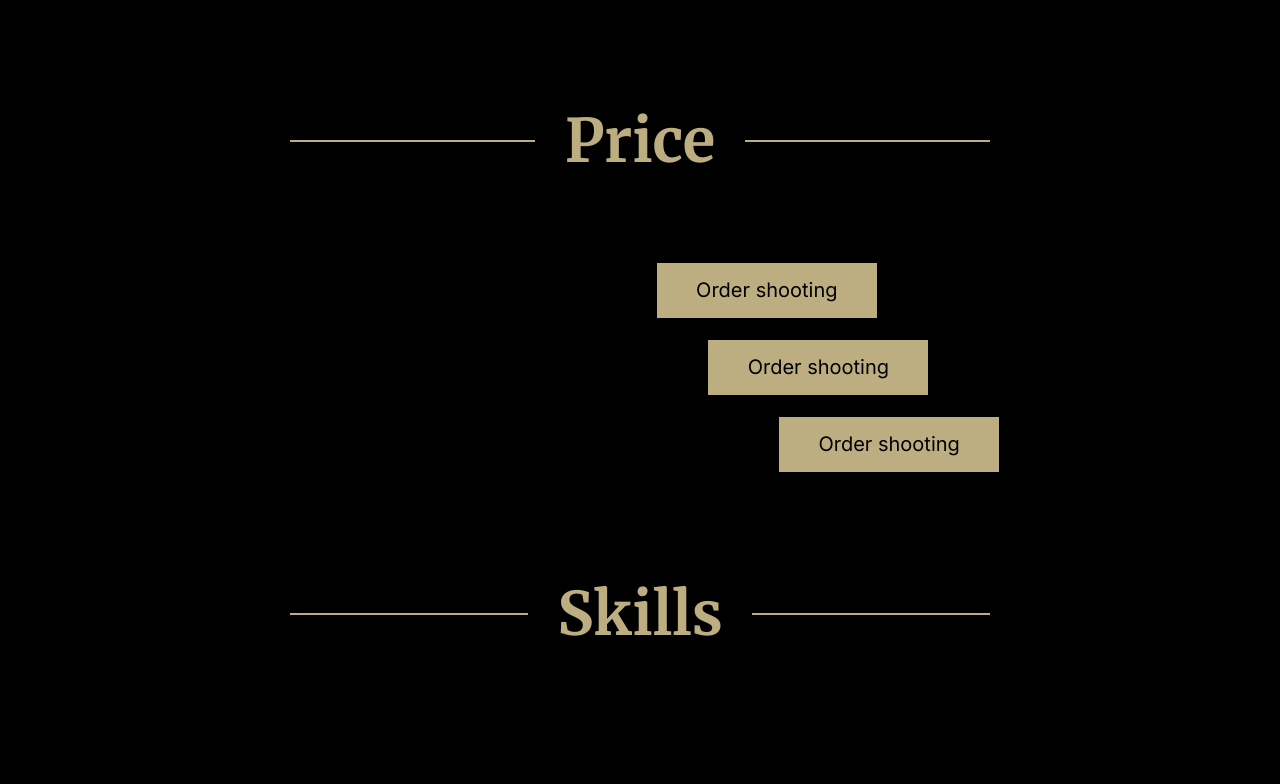
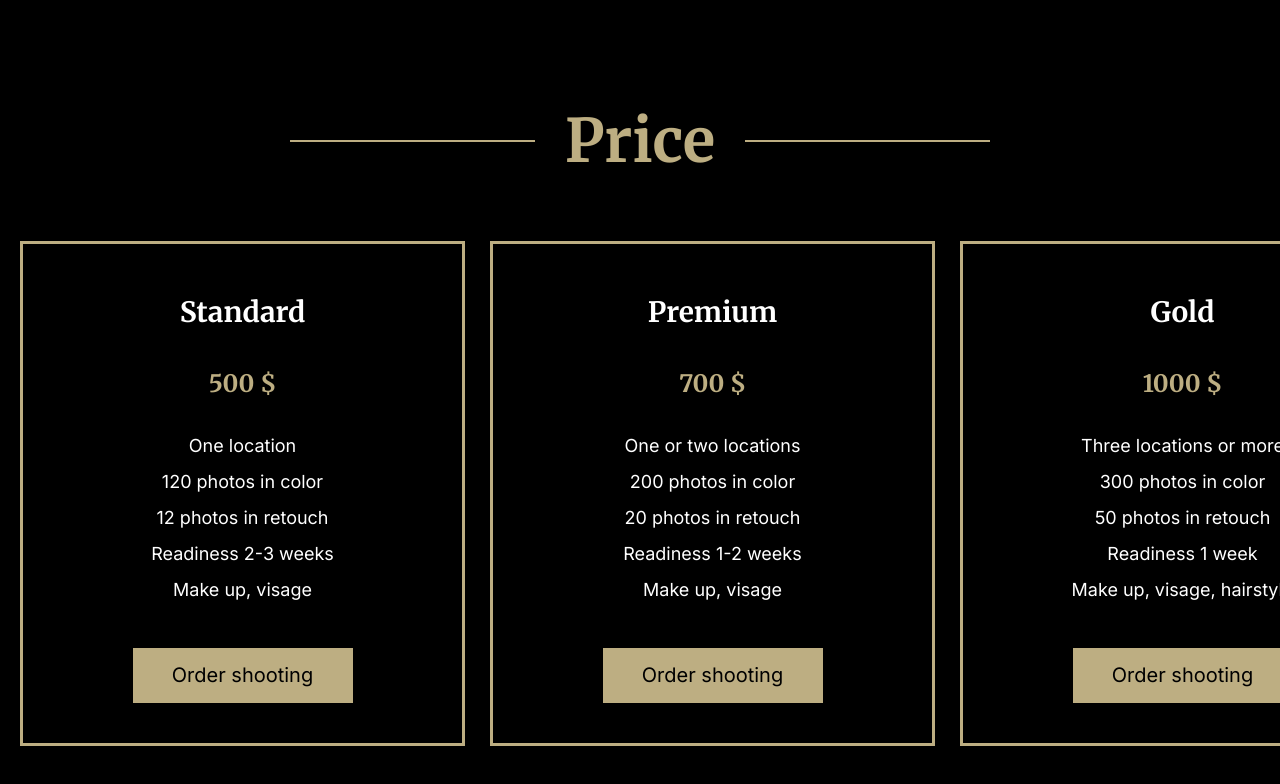
Before and after one commit to OlgaShebeda/image-galery, a plain HTML site: page portfolio/index.html in a window 1280 px wide. Shown: the part 3847-4631 px from the top of the page. Before the commit the page ends 4561 px from the top, so only its background shows below. Drawn offline with Linux system fonts and the light colour scheme.

Commit message:
feat: ending price section

```diff
--- a/portfolio/index.html
+++ b/portfolio/index.html
@@ -165,9 +165,7 @@
             </section>
 
             <section class="section" id="contacts">
-                <div class="title">
-                    <h2 class="section-title">Skills</h2>
-                </div>
+
             </section>
         </div>
 
--- a/portfolio/style.css
+++ b/portfolio/style.css
@@ -445,6 +445,80 @@ li{
   border: 0;
   background-color: transparent;
   background-image: url('./assets/svg/Play_hover.svg');
+  transition: 0.2s;
 }
 
 /*end video section*/
+
+/*start price section*/
+.price-section{
+  width: 100%;
+  height: 845px;
+  padding-bottom: 100px;
+}
+
+.price-cards{
+  width: 1400px;
+  height: 505px;
+  display: flex;
+  flex-wrap: wrap;
+  column-gap: 25px;
+}
+
+.price-card{
+  width: 445px;
+  height: 505px;
+  display: flex;
+  flex-wrap: wrap;
+  align-items: flex-start;
+  justify-content: center;
+  border: 3px solid #BDAE82;
+  box-sizing: border-box;
+  border-radius: 0px;
+  padding: 40px;
+}
+
+.title-card-price{
+  width: 360px;
+  font-family: Merriweather;
+  font-style: normal;
+  font-weight: bold;
+  font-size: 28px;
+  line-height: 56px;
+  text-align: center;
+
+  color: #FFFFFF;
+
+}
+
+.price{
+
+  font-family: Merriweather;
+  font-style: normal;
+  font-weight: bold;
+  font-size: 24px;
+  line-height: 48px;
+  text-align: center;
+  display: block;
+  color: #BDAE82;
+  margin: 20px 0;
+}
+
+.text-price{
+  width: 360px;
+  font-family: Inter;
+  font-style: normal;
+  font-weight: normal;
+  font-size: 18px;
+  line-height: 36px;
+  text-align: center;
+  display: block;
+  color: #FFFFFF;
+
+}
+
+.text-price:nth-child(7){
+  margin-bottom: 40px;
+}
+
+/*end price section*/
```
